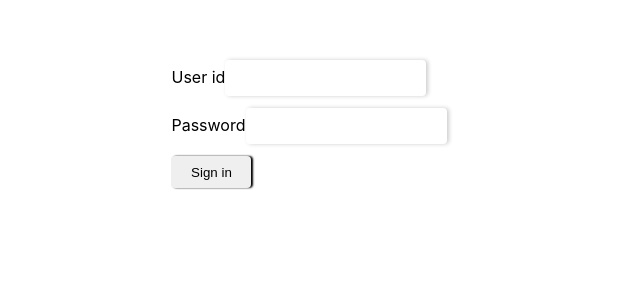
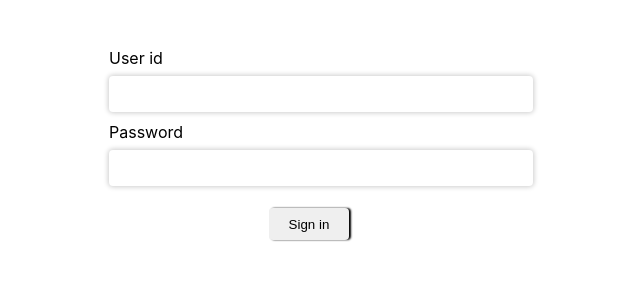
Before and after one commit to manabie-com/mana-do, a React (Create React App) app: page / in a window 1280 px wide. Shown: the top 300 px of the page, without its empty margins (331-971 px from the left). Built offline with nearby package versions, Linux system fonts and the light colour scheme.

Commit message:
Restruct source

```diff
--- a/src/App.css
+++ b/src/App.css
@@ -2,20 +2,6 @@
   text-align: center;
   display: flex;
   justify-content: center;
-}
-
-button {
-  outline: none;
-  border: none;
-  box-shadow: 2px 0 2px currentColor;
-  border-radius: 4px;
-  min-height: 32px;
-  min-width: 80px;
-  padding: 4px 8px;
-}
-
-button:hover {
-  opacity: 0.85;
 }
 
 input[type="checkbox"] {
@@ -37,8 +23,9 @@ input {
   border: none;
   outline: none;
   padding: 0 12px;
-  box-shadow: 2px 0 4px rgba(0,0,0, 0.2);
+  box-shadow: 0px 0px 5px 1px rgb(0 0 0 / 20%);
   border-radius: 4px;
+  width: 100%;
 }
 
 input:focus {
@@ -121,5 +108,20 @@ input:focus {
   margin-right: 8px;
 }
 
-.Action__btn {
+/* .Action__btn {
+} */
+
+.d-flex {
+  display: flex;
 }
+
+.overlay {
+  position: fixed;
+  top: 0;
+  bottom: 0;
+  left: 0;
+  right: 0;
+  background: gray;
+  align-items: center;
+  justify-content: center;
+}
--- a/src/App.tsx
+++ b/src/App.tsx
@@ -1,20 +1,24 @@
-import React from 'react';
-
+import React, { lazy, Suspense } from 'react';
 import {BrowserRouter, Switch, Route} from 'react-router-dom';
 
-import SignInPage from './SignInPage';
-import ToDoPage from './ToDoPage';
+import SignInPage from './views/Signin/SignInPage';
+// import ToDoPage from './views/Todo/ToDoPage';
+import './App.css';
 
-import './App.css';
+const ToDoPage = lazy(() => import('./views/Todo/ToDoPage'));
+const NotFound = lazy(() => import('./views/NotFound/NotFound'));
 
 function App() {
   return (
     <main className="App">
       <BrowserRouter>
-        <Switch>
-          <Route path="/" exact component={SignInPage}/>
-          <Route path="/todo" component={ToDoPage}/>
-        </Switch>
+        <Suspense fallback={<div className="overlay d-flex"><p>Loading...</p></div>}>
+          <Switch>
+            <Route path="/" exact component={SignInPage}/>
+            <Route path="/todo" component={ToDoPage}/>
+            <Route path="*" component={NotFound}/>
+          </Switch>
+        </Suspense>
       </BrowserRouter>
     </main>
   );
--- /dev/null
+++ b/src/components/Input/Input.tsx
@@ -0,0 +1,36 @@
+import React from 'react';
+
+import './style.css';
+
+type InputProps = {
+    value: string | number;
+    handleChange: React.FormEventHandler<HTMLInputElement>;
+    name: string;
+    id: string;
+    label: string;
+};
+
+const InputComponent = (props: InputProps): JSX.Element => {
+    const {
+        id,
+        value,
+        name,
+        label,
+        handleChange,
+    } = props;
+    return <div className="input-component">
+        <label htmlFor={id}>
+            <div className='input-component__text'>{ label }</div>
+            <div className="input-component__input">
+                <input
+                    id={id}
+                    name={name}
+                    value={value}
+                    onChange={handleChange}
+                />
+            </div>
+        </label>
+    </div>
+};
+
+export default InputComponent;
--- /dev/null
+++ b/src/components/Input/style.css
@@ -0,0 +1,21 @@
+.input-component {
+  margin-bottom: 10px;
+}
+
+.input-component input {
+  min-height: 36px;
+  border: none;
+  outline: none;
+  padding: 0 12px;
+  box-shadow: 0px 0px 5px 1px rgb(0 0 0 / 20%);
+  border-radius: 4px;
+  width: 100%;
+}
+
+.input-component input:focus {
+  box-shadow: 1px 0 9px rgba(0,0,0, 0.25);
+}
+
+.input-component .input-component__text {
+  margin-bottom: 8px;
+}
--- /dev/null
+++ b/src/views/NotFound/NotFound.tsx
@@ -0,0 +1,18 @@
+import React from 'react'
+import { RouteComponentProps } from 'react-router-dom'
+
+const css: React.CSSProperties = {
+  width: '100%',
+  height: '100%',
+  display: 'flex',
+  justifyContent: 'center',
+  alignItems: 'center',
+}
+
+const NotFound: React.FC<RouteComponentProps> = () => (
+  <div data-cy="not-found-page" style={css}>
+    <h1>Page Not Found</h1>
+  </div>
+)
+
+export default NotFound
--- a/src/SignInPage.tsx
+++ b/src/views/Signin/SignInPage.tsx
@@ -1,7 +1,9 @@
-import React, {useState} from 'react';
+import React, {useState, useEffect} from 'react';
+import {useHistory} from 'react-router-dom'
+import Service from '../../service'
 
-import {useHistory} from 'react-router-dom'
-import Service from './service'
+import InputComponent from '../../components/Input/Input'
+import './style.css';
 
 const SignInPage = () => {
     const [form, setForm] = useState({
@@ -26,10 +28,22 @@ const SignInPage = () => {
         }))
     }
 
+    useEffect(() => {
+        const token = localStorage.getItem('token');
+        if (token) history.push('/todo');
+    }, [history]);
+
     return (
-        <div style={{marginTop: '3rem', textAlign: 'left'}}>
+        <div style={{marginTop: '3rem', textAlign: 'left'}} className="page-signin">
             <form onSubmit={signIn}>
-                <label htmlFor="user_id">
+                <InputComponent
+                    id="user_id"
+                    name="userId"
+                    label="User id"
+                    value={form.userId}
+                    handleChange={onChangeField}
+                />
+                {/* <label htmlFor="user_id">
                     User id
                     <input
                         id="user_id"
@@ -38,9 +52,16 @@ const SignInPage = () => {
                         style={{marginTop: 12}}
                         onChange={onChangeField}
                     />
-                </label>
-                <br/>
-                <label htmlFor="password" >
+                </label> */}
+                {/* <br/> */}
+                <InputComponent
+                    id="password"
+                    name="password"
+                    label="Password"
+                    value={form.password}
+                    handleChange={onChangeField}
+                />
+                {/* <label htmlFor="password" >
                     Password
                     <input
                         id="password"
@@ -50,11 +71,13 @@ const SignInPage = () => {
                         value={form.password}
                         onChange={onChangeField}
                     />
-                </label>
-                <br />
-                <button type="submit" style={{marginTop: 12}}>
-                    Sign in
-                </button>
+                </label> */}
+                {/* <br /> */}
+                <div className="form-actions">
+                    <button type="submit" style={{marginTop: 12}}>
+                        Sign in
+                    </button>
+                </div>
             </form>
         </div>
     );
--- /dev/null
+++ b/src/views/Signin/style.css
@@ -0,0 +1,24 @@
+.page-signin {
+  margin-top: 3rem;
+  text-align: left;
+  width: 100%;
+  max-width: 400px;
+}
+
+button {
+  outline: none;
+  border: none;
+  box-shadow: 2px 0 2px currentColor;
+  border-radius: 4px;
+  min-height: 32px;
+  min-width: 80px;
+  padding: 4px 8px;
+}
+
+button:hover {
+  opacity: 0.85;
+}
+
+.form-actions {
+  text-align: center;
+}
--- a/src/ToDoPage.tsx
+++ b/src/views/Todo/ToDoPage.tsx
@@ -1,7 +1,8 @@
 import React, {useEffect, useReducer, useRef, useState} from 'react';
 import {RouteComponentProps} from 'react-router-dom';
 
-import reducer, {initialState} from './store/reducer';
+import reducer, {initialState} from '../../store/reducer';
+
 import {
     setTodos,
     createTodo,
@@ -9,18 +10,22 @@ import {
     toggleAllTodos,
     deleteAllTodos,
     updateTodoStatus
-} from './store/actions';
-import Service from './service';
-import {TodoStatus} from './models/todo';
-import {isTodoCompleted} from './utils';
+} from '../../store/actions';
+import Service from '../../service';
+import {TodoStatus} from '../../models/todo';
+import {isTodoCompleted} from '../../utils';
 
 type EnhanceTodoStatus = TodoStatus | 'ALL';
 
 
-const ToDoPage = ({history}: RouteComponentProps) => {
+const ToDoPage = ({ history }: RouteComponentProps) => {
     const [{todos}, dispatch] = useReducer(reducer, initialState);
     const [showing, setShowing] = useState<EnhanceTodoStatus>('ALL');
     const inputRef = useRef<HTMLInputElement>(null);
+
+    useEffect(() => {
+        if (!localStorage.getItem('token')) history.push('/');
+    }, [ history ])
 
     useEffect(()=>{
         (async ()=>{
```
